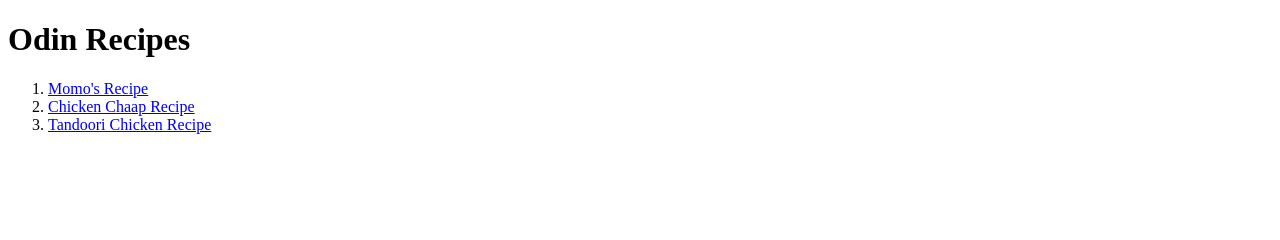
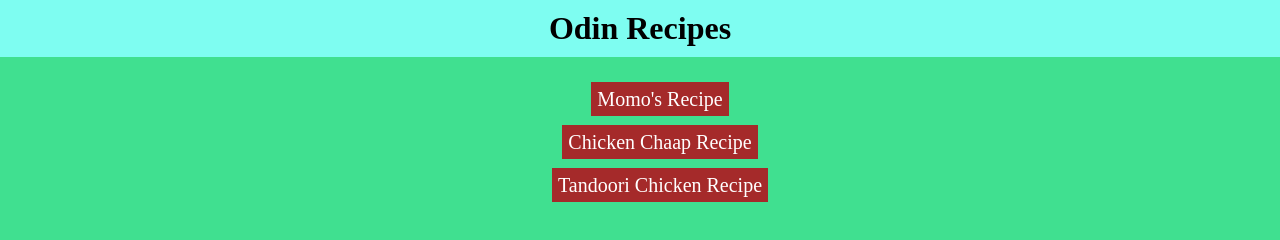
Before and after one commit to Zedai00/OdinRecipes, a plain HTML site: page index.html in a window 1280 px wide. Drawn offline with Linux system fonts and the light colour scheme.

Commit message:
Add Styles

```diff
--- a/index.html
+++ b/index.html
@@ -4,6 +4,7 @@
     <meta charset="UTF-8" />
     <meta name="viewport" content="width=device-width, initial-scale=1" />
     <title>Odin Recipes</title>
+    <link rel="stylesheet" href="style.css" />
   </head>
   <body>
     <h1>Odin Recipes</h1>
--- /dev/null
+++ b/style.css
@@ -0,0 +1,33 @@
+* {
+  font-family: "Times New Roman", Times, serif;
+  background: #40e090;
+}
+
+body {
+  margin: 0;
+}
+
+h1 {
+  text-align: center;
+  background: #7efdf1;
+  margin-top: 0;
+  padding: 10px;
+}
+
+ol {
+  text-align: center;
+  list-style: none;
+}
+
+li {
+  padding: 10px;
+  font-size: 20px;
+}
+
+a {
+  text-decoration: none;
+  color: #ffffff;
+  border: solid 1px brown;
+  padding: 5px;
+  background: brown;
+}
```
